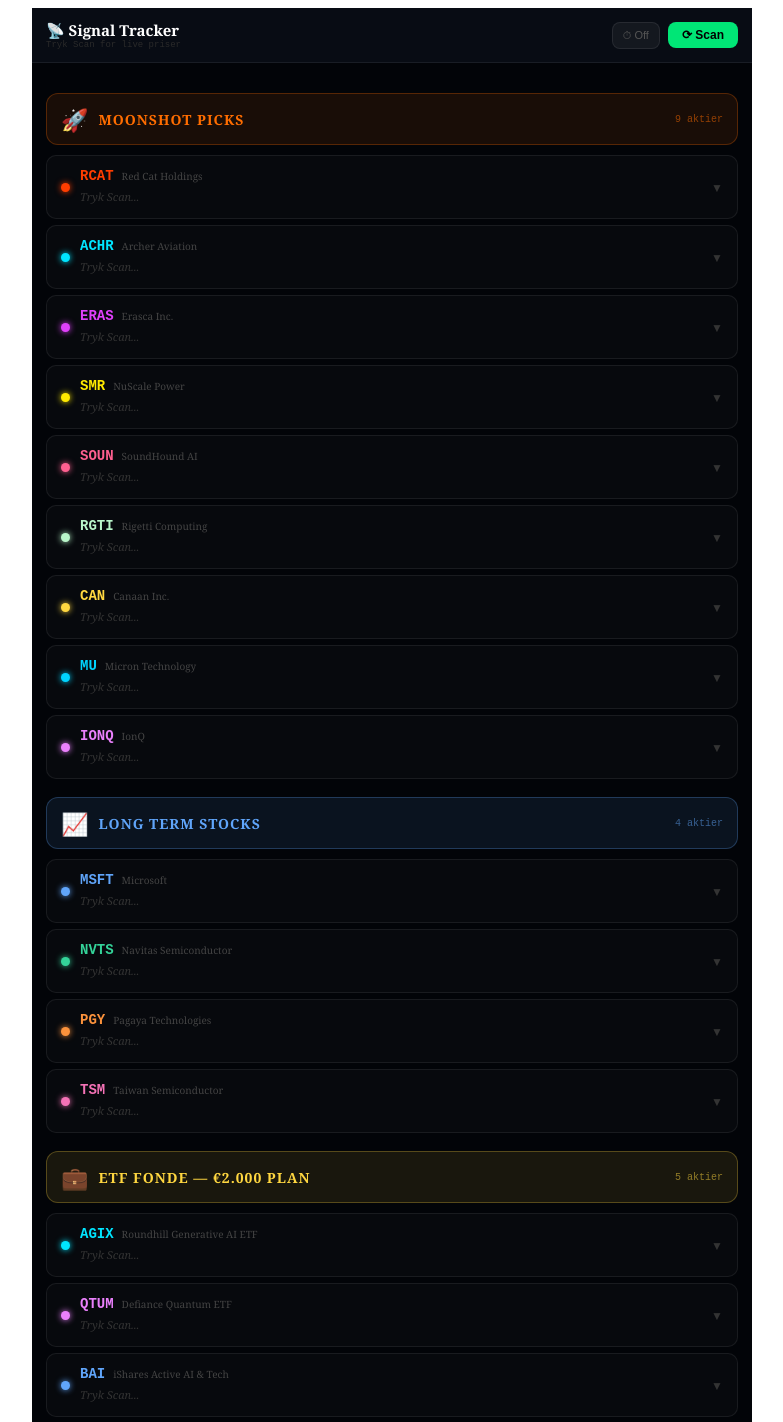
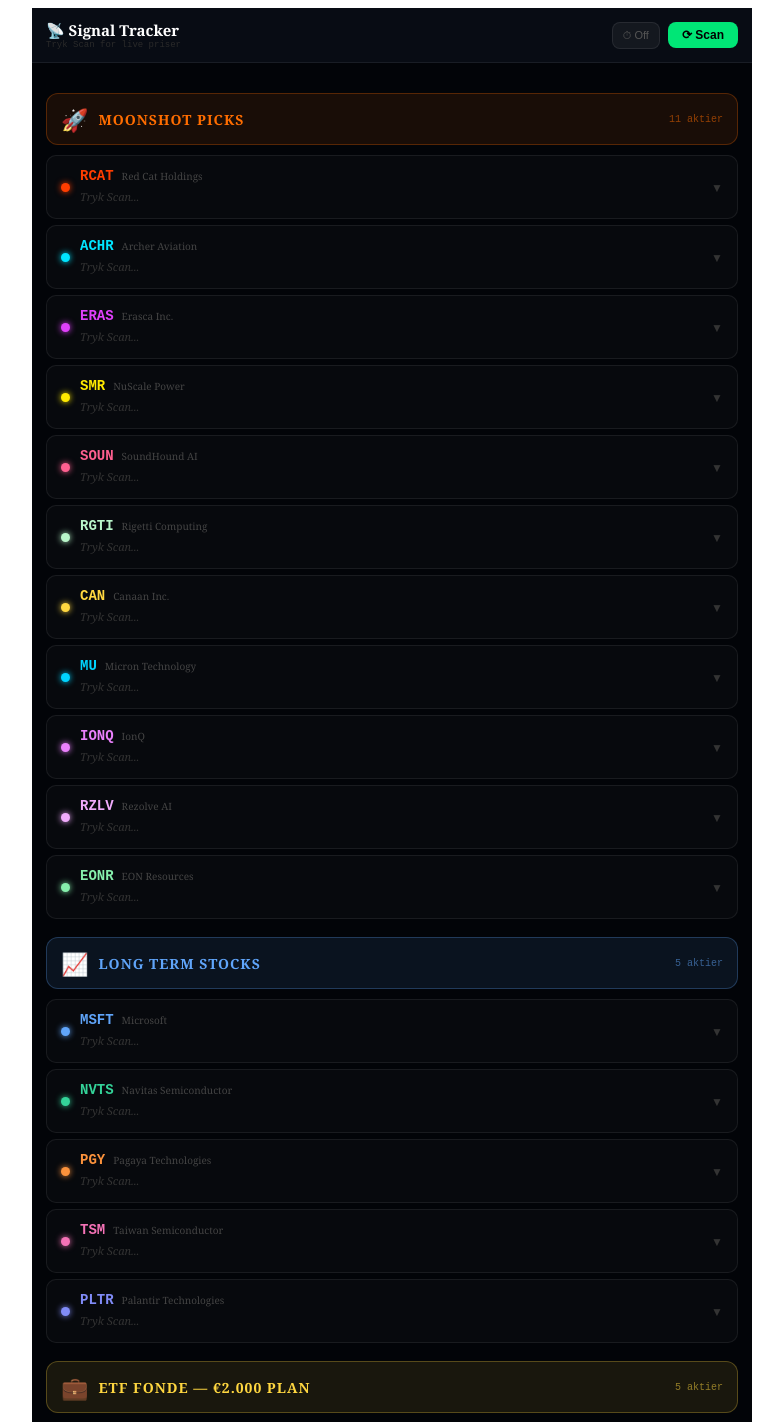
Before and after one commit to Macepur/Stock-tracker2, a React (Create React App) app: page / in a window 1280 px wide. Shown: the top 1422 px of the page, without its empty margins (248-1031 px from the left). Built offline with nearby package versions, Linux system fonts and the light colour scheme.

Commit message:
Update App.js

```diff
--- a/src/App.js
+++ b/src/App.js
@@ -10,6 +10,8 @@
   { ticker: "CAN",  name: "Canaan Inc.",        color: "#ffd740", sector: "Bitcoin Mining"   },
   { ticker: "MU",   name: "Micron Technology",  color: "#00d4ff", sector: "AI Memory"        },
   { ticker: "IONQ", name: "IonQ",               color: "#ea80fc", sector: "Quantum"          },
+  { ticker: "RZLV", name: "Rezolve AI",         color: "#f0abfc", sector: "AI Commerce"      },
+  { ticker: "EONR", name: "EON Resources",      color: "#86efac", sector: "Oil & Gas"        },
 ];
 
 const LONGTERM = [
@@ -17,6 +19,7 @@
   { ticker: "NVTS", name: "Navitas Semiconductor", color: "#34d399", sector: "AI Power Chips" },
   { ticker: "PGY",  name: "Pagaya Technologies",   color: "#fb923c", sector: "AI Fintech"     },
   { ticker: "TSM",  name: "Taiwan Semiconductor",  color: "#f472b6", sector: "Chip Foundry"   },
+  { ticker: "PLTR", name: "Palantir Technologies", color: "#818cf8", sector: "AI / Defense"   },
 ];
 
 const ETFS = [
@@ -32,6 +35,7 @@
   RGTI:18.42, CAN:0.41, MU:116.0, IONQ:63.62,
   MSFT:427.78, NVTS:28.51, PGY:13.96, TSM:424.90,
   AGIX:47.24, QTUM:159.10, BAI:50.16, XBI:136.0, UFO:67.81,
+  RZLV:2.39, EONR:0.40, PLTR:143.34,
 };
 
 async function fetchStock(ticker) {
```
